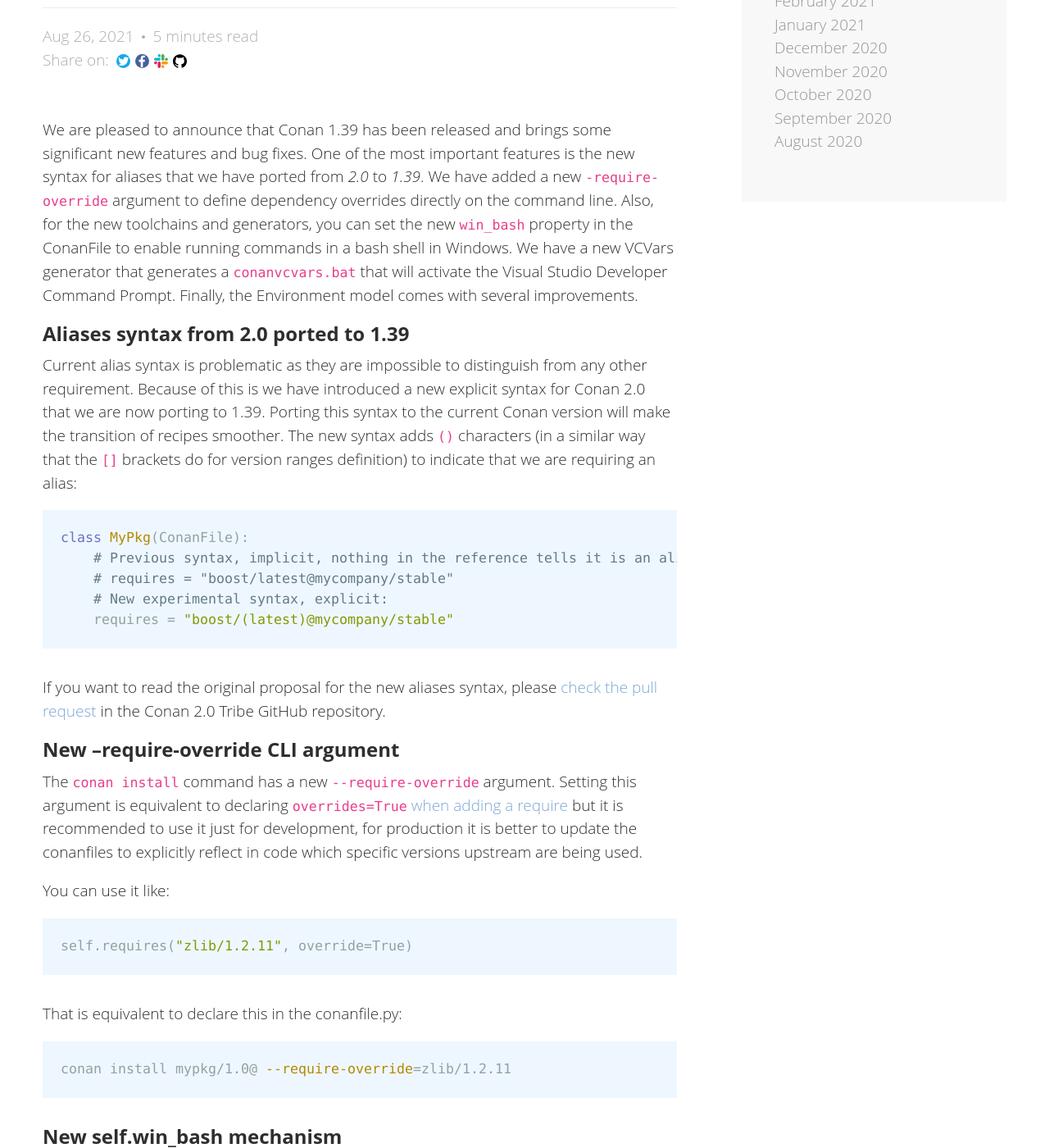
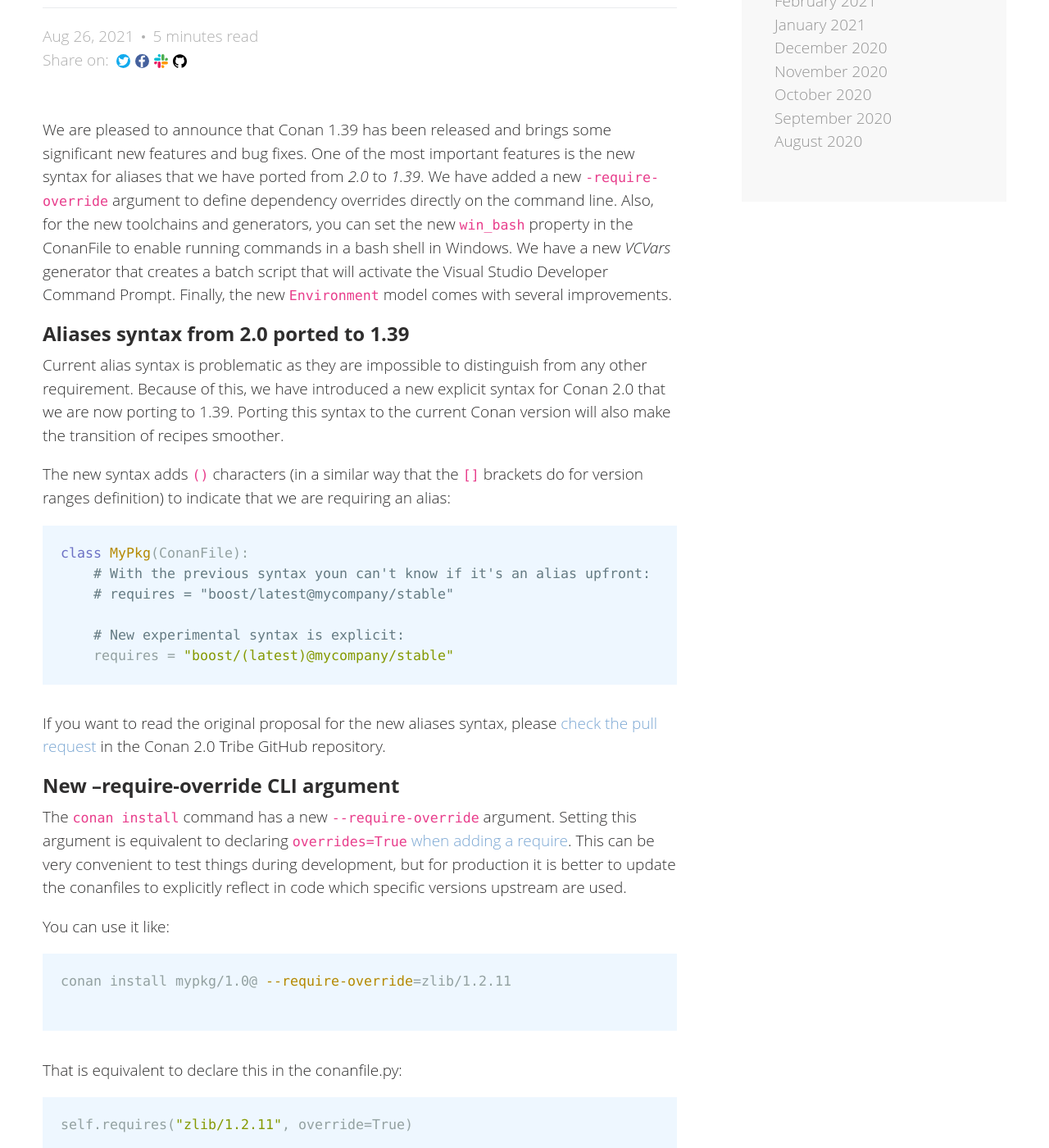
Before and after one commit to conan-io/conan-io.github.io, a Jekyll site: the page built from _posts/2021-08-26-New-conan-release-1-39.markdown, in a window 1280 px wide and 1400 px high, scrolled down 396 px. Shown: the whole window at 82% size. Built offline with Jekyll 4.4.1, drawn with Linux system fonts in a browser that asks for light colours; comment, search, counter and statistics services are not loaded; some of the changed text lies outside the part shown.

Commit message:
draft ready

````diff
--- a/_posts/2021-08-26-New-conan-release-1-39.markdown
+++ b/_posts/2021-08-26-New-conan-release-1-39.markdown
@@ -11,23 +11,25 @@ significant new features and bug fixes. One of the most important features is th
 that we have ported from *2.0* to *1.39*. We have added a new `-require-override` argument to define
 dependency overrides directly on the command line. Also, for the new toolchains and generators, you can
 set the new `win_bash` property in the ConanFile to enable running commands in a bash shell in
-Windows. We have a new VCVars generator that generates a `conanvcvars.bat` that will activate the
-Visual Studio Developer Command Prompt. Finally, the Environment model comes with several
+Windows. We have a new *VCVars* generator that creates a batch script that will activate the
+Visual Studio Developer Command Prompt. Finally, the new `Environment` model comes with several
 improvements.
 
 ## Aliases syntax from 2.0 ported to 1.39
 
 Current alias syntax is problematic as they are impossible to distinguish from any other requirement.
-Because of this is we have introduced a new explicit syntax for Conan 2.0 that we are now porting to
-1.39. Porting this syntax to the current Conan version will make the transition of recipes smoother.
+Because of this, we have introduced a new explicit syntax for Conan 2.0 that we are now porting to
+1.39. Porting this syntax to the current Conan version will also make the transition of recipes smoother.
+
 The new syntax adds `()` characters (in a similar way that the `[]` brackets do for version ranges
 definition) to indicate that we are requiring an alias:
 
 ```python
 class MyPkg(ConanFile):
-    # Previous syntax, implicit, nothing in the reference tells it is an alias
+    # With the previous syntax youn can't know if it's an alias upfront:
     # requires = "boost/latest@mycompany/stable"
-    # New experimental syntax, explicit:
+
+    # New experimental syntax is explicit:
     requires = "boost/(latest)@mycompany/stable"
 ```
 
@@ -38,29 +40,31 @@ request](https://github.com/conan-io/tribe/pull/25) in the Conan 2.0 Tribe GitHu
 
 The `conan install` command has a new `--require-override` argument. Setting this argument is
 equivalent to declaring `overrides=True` [when adding a
-require](https://docs.conan.io/en/latest/reference/conanfile/methods.html#requirements) but it is
-recommended to use it just for development, for production it is better to update the
-conanfiles to explicitly reflect in code which specific versions upstream are being used.
+require](https://docs.conan.io/en/latest/reference/conanfile/methods.html#requirements). This can be
+very convenient to test things during development, but for production it is better to update the
+conanfiles to explicitly reflect in code which specific versions upstream are used.
 
 You can use it like:
+
+```bash
+conan install mypkg/1.0@ --require-override=zlib/1.2.11
+
+```
+
+That is equivalent to declare this in the conanfile.py:
 
 ```python
 self.requires("zlib/1.2.11", override=True)
 ```
 
-That is equivalent to declare this in the conanfile.py:
-
-```bash
-conan install mypkg/1.0@ --require-override=zlib/1.2.11
-```
-
 ## New self.win_bash mechanism
 
-There's a new `self.win_bash` attribute for the ConanFile that supersedes the "classic" [self.run(...,
-win_bash=True)](https://docs.conan.io/en/latest/systems_cross_building/windows_subsystems.html?highlight=win_bash#self-run)
+There's a new `self.win_bash` attribute for the ConanFile that supersedes the "classic"
+[self.run(...,
+win_bash=True)](https://docs.conan.io/en/latest/systems_cross_building/windows_subsystems.html#self-run)
 to run commands inside a Windows subsystem. Setting `self.win_bash` to `True` will run all the
-`self.run()` commands inside a bash shell. Also, this will only happen for Windows so there's no need
-to check the platform in recipes for this anymore.
+`self.run()` commands in the ConanFile inside a bash shell. Also, this will only happen for Windows
+so there's no need to check the platform in recipes.
 
 All the new
 [Autotools](https://docs.conan.io/en/latest/reference/conanfile/tools/gnu/autotools.html),
@@ -81,7 +85,7 @@ tools.microsoft.bash:path: Path to the bash.exe
 
 We have also added a new [VCVars
 generator](https://docs.conan.io/en/latest/reference/conanfile/tools/microsoft.html#vcvars) that
-generates a file called `conanvcvars.bat` that activates the Visual Studio developer command prompt
+generates a file called *conanvcvars.bat* that activates the Visual Studio developer command prompt
 according to the current settings by wrapping the
 [vcvarsall](https://docs.microsoft.com/en-us/cpp/build/building-on-the-command-line?view=msvc-160&viewFallbackFrom=vs-2017)
 Microsoft bash script.
@@ -107,7 +111,10 @@ in the documentation.
 
 ## Several improvements in the new Environment model
 
-Now `Environment` objects implement `remove` and `items` methods. Also, a unique environment launcher
+Now `Environment` objects implement `remove` and `items`
+[methods](https://docs.conan.io/en/latest/reference/conanfile/tools/env/environment.html#variable-declaration).
+Also, a [unique environment
+launcher](https://docs.conan.io/en/latest/reference/conanfile/tools/env/environment.html#creating-launcher-files)
 named *conanenv.bat/sh* is now generated to aggregate all the environment generators
 (*VirtualRunEnv*, *VirtualBuildEnv*, *AutotoolsToolchain*, and *AutotoolsDeps*) so you can easily
 activate all of them with just one command.
````
Also changed, not shown: other parts of _posts/2021-08-26-New-conan-release-1-39.markdown (+1 -1 lines).
